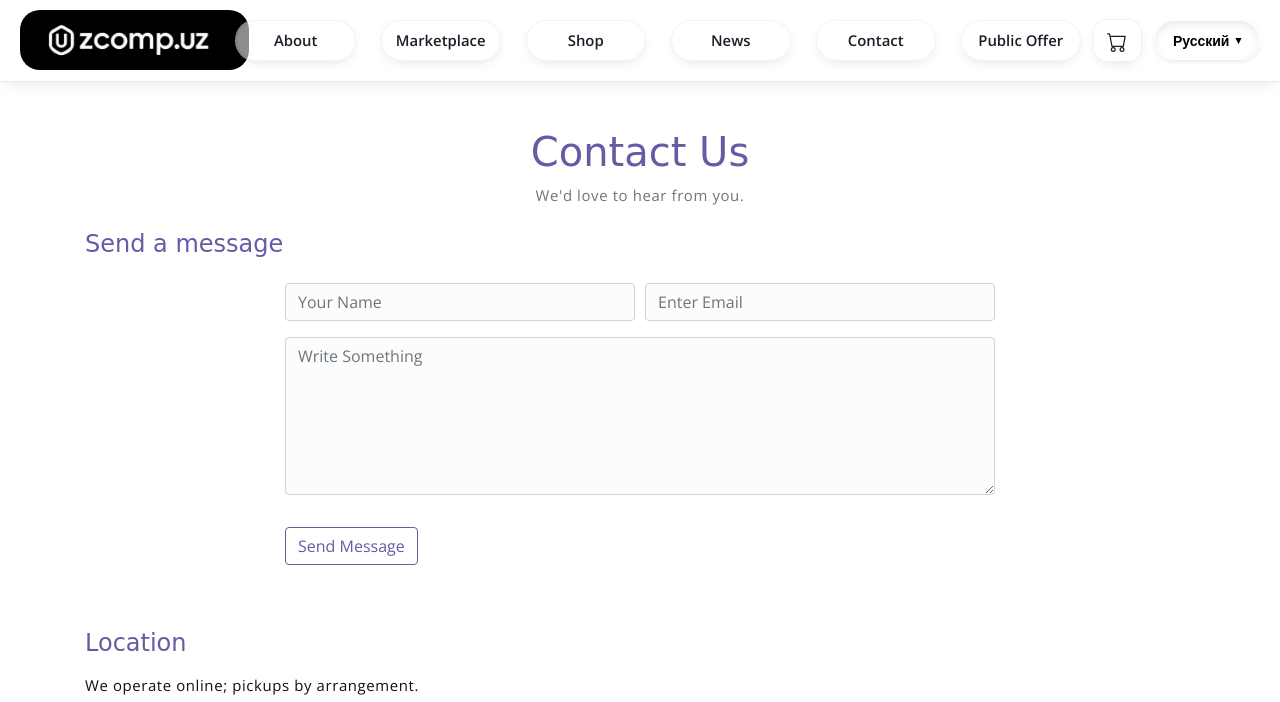
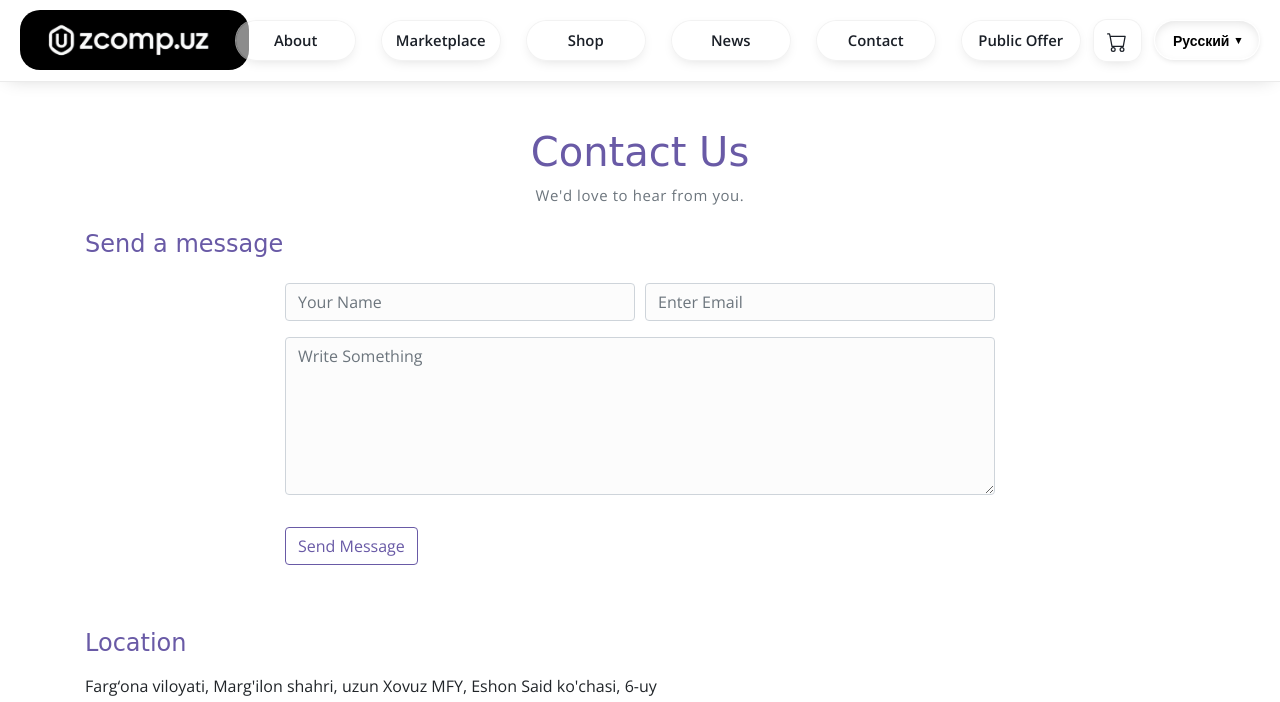
Before and after one commit to Bayrambek770/tech-store, a Django app: page /contact/ in a window 1280 px wide. Shown: the top 702 px of the page. Run offline with Django 5.2, Linux system fonts and the light colour scheme; some libraries are stand-ins or nearby versions; some web fonts are replaced.

Commit message:
changing the location

```diff
--- a/templates/contact.html
+++ b/templates/contact.html
@@ -46,9 +46,11 @@
 
     <section id="location" class="mb-5">
       <h2 class="h4 mb-3">{% trans "Location" %}</h2>
-      <p class="mb-2">{% trans "We operate online; pickups by arrangement." %}</p>
+      <address class="mb-3" style="font-style: normal; line-height:1.5">
+        {% blocktrans %}Farg‘ona viloyati, Marg'ilon shahri, uzun Xovuz MFY, Eshon Said ko'chasi, 6-uy{% endblocktrans %}
+      </address>
       <div class="embed-responsive embed-responsive-16by9 border rounded">
-        <iframe class="embed-responsive-item" src="https://www.openstreetmap.org/export/embed.html?bbox=37.61%2C55.74%2C37.64%2C55.76&amp;layer=mapnik" aria-label="{% trans 'Map' %}"></iframe>
+        <iframe class="embed-responsive-item" src="https://www.openstreetmap.org/export/embed.html?bbox=71.7147%2C40.4622%2C71.7347%2C40.4822&amp;layer=mapnik&amp;marker=40.4722%2C71.7247" aria-label="{% trans 'Map showing Marg\'ilon location' %}"></iframe>
       </div>
     </section>
   </main>
```
